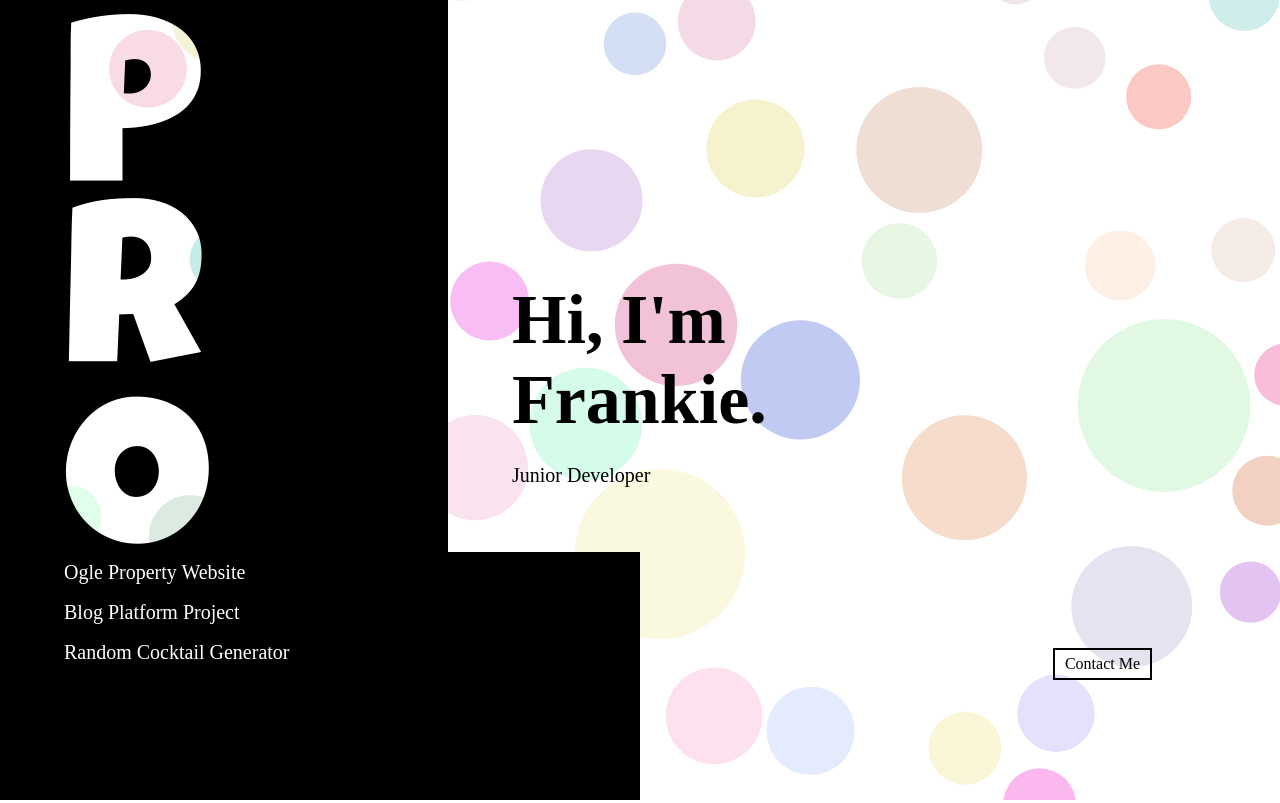
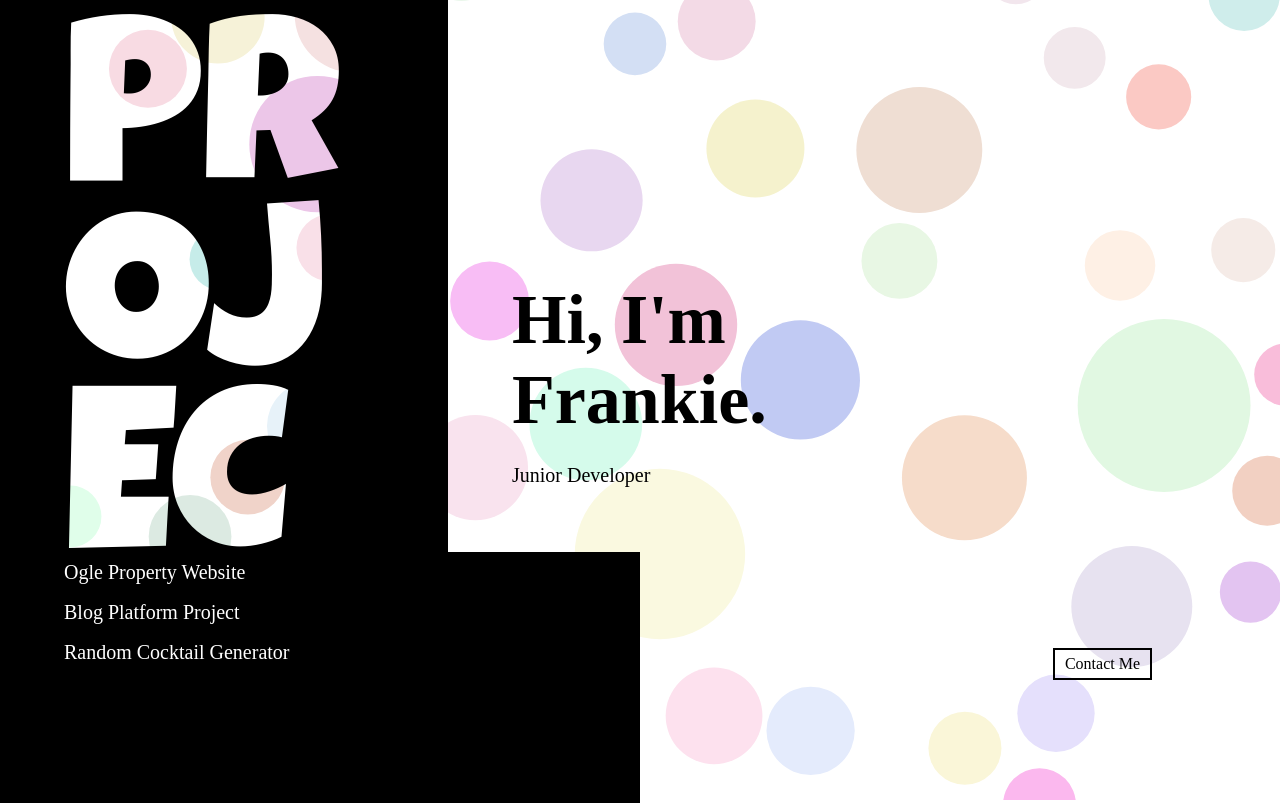
Before and after one commit to frxn-kie/portfolio, a plain HTML site: page index.html in a window 1280 px wide. Shown: the top 803 px of the page. Drawn offline with Linux system fonts and the light colour scheme.

Commit message:
Change elements to 100% height

```diff
--- a/styles.css
+++ b/styles.css
@@ -123,9 +123,10 @@ font-size: 20px;
 
   .left-hand, .right-hand {
     width: 50%;
+    height: 100%;
   }
   .projects {
-    padding-right: 10vw;
+    padding-right: 5vw;
     font-size: 18vw;
   }
 }
```
